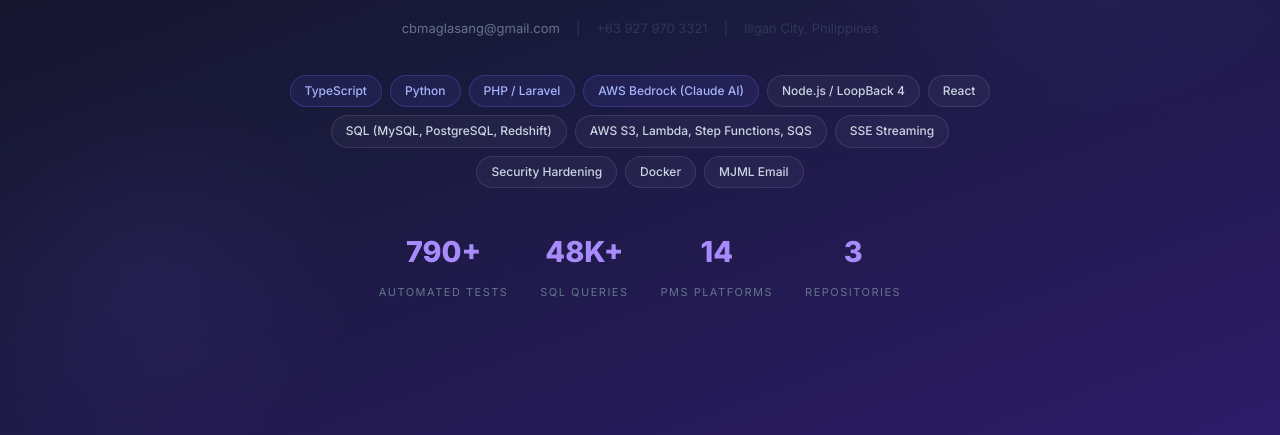
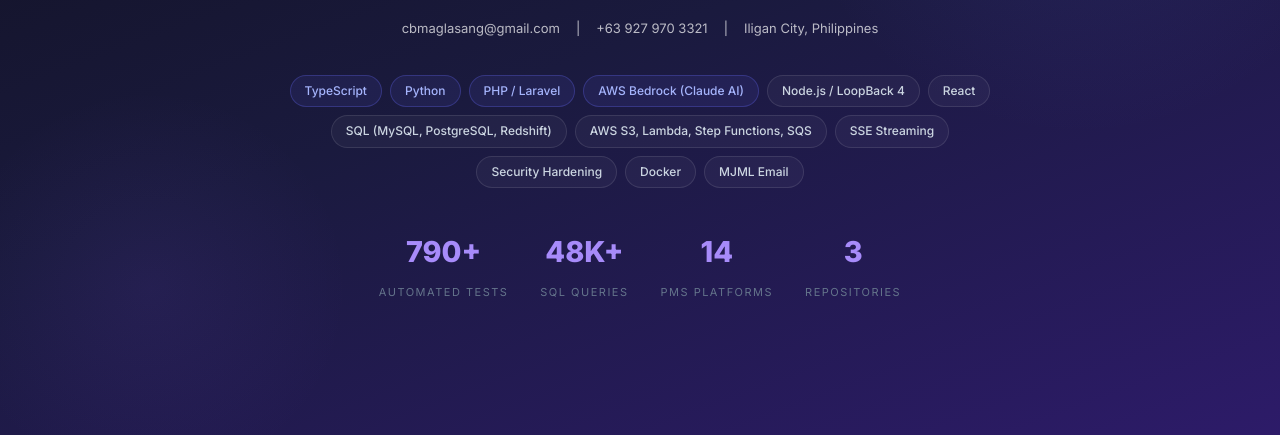
Before and after one commit to catherinemaglasang/cv, an Astro site: page / in a window 1280 px wide. Shown: the part 362-797 px from the top of the page. Built offline with nearby package versions, Linux system fonts and the light colour scheme; Astro itself is replaced by a stand-in of ours.

Commit message:
Fix homepage contact visibility - change to white text and remove email link

```diff
--- a/src/pages/index.astro
+++ b/src/pages/index.astro
@@ -12,7 +12,7 @@ import '../styles/global.css';
       <p class="tagline">Full-Stack Engineer who ships AI-powered products and large-scale data systems.</p>
 
       <div class="contact-row">
-        <a href="mailto:cbmaglasang@gmail.com">cbmaglasang@gmail.com</a>
+        <span>cbmaglasang@gmail.com</span>
         <span>|</span>
         <span>+63 927 970 3321</span>
         <span>|</span>
@@ -152,16 +152,16 @@ import '../styles/global.css';
     justify-content: center;
     gap: 16px;
     font-size: 13px;
-    color: #64748b;
+    color: #ffffff;
     margin-bottom: 36px;
   }
   .hero .contact-row a {
-    color: #64748b;
+    color: #ffffff;
     text-decoration: none;
     transition: color 0.2s;
   }
   .hero .contact-row a:hover { color: #a5b4fc; }
-  .hero .contact-row span { opacity: 0.3; }
+  .hero .contact-row span { opacity: 0.7; }
 
   /* ── Skills Pills ── */
   .skills {
```
